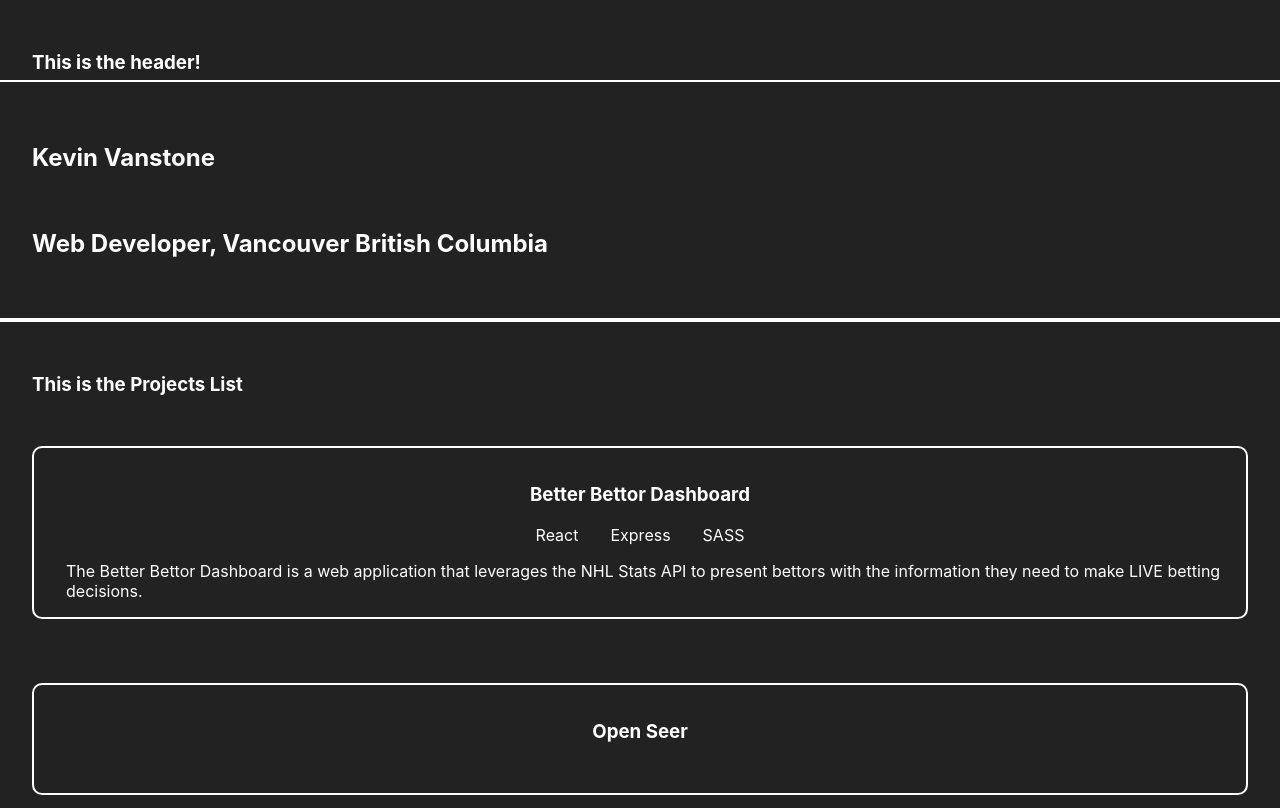
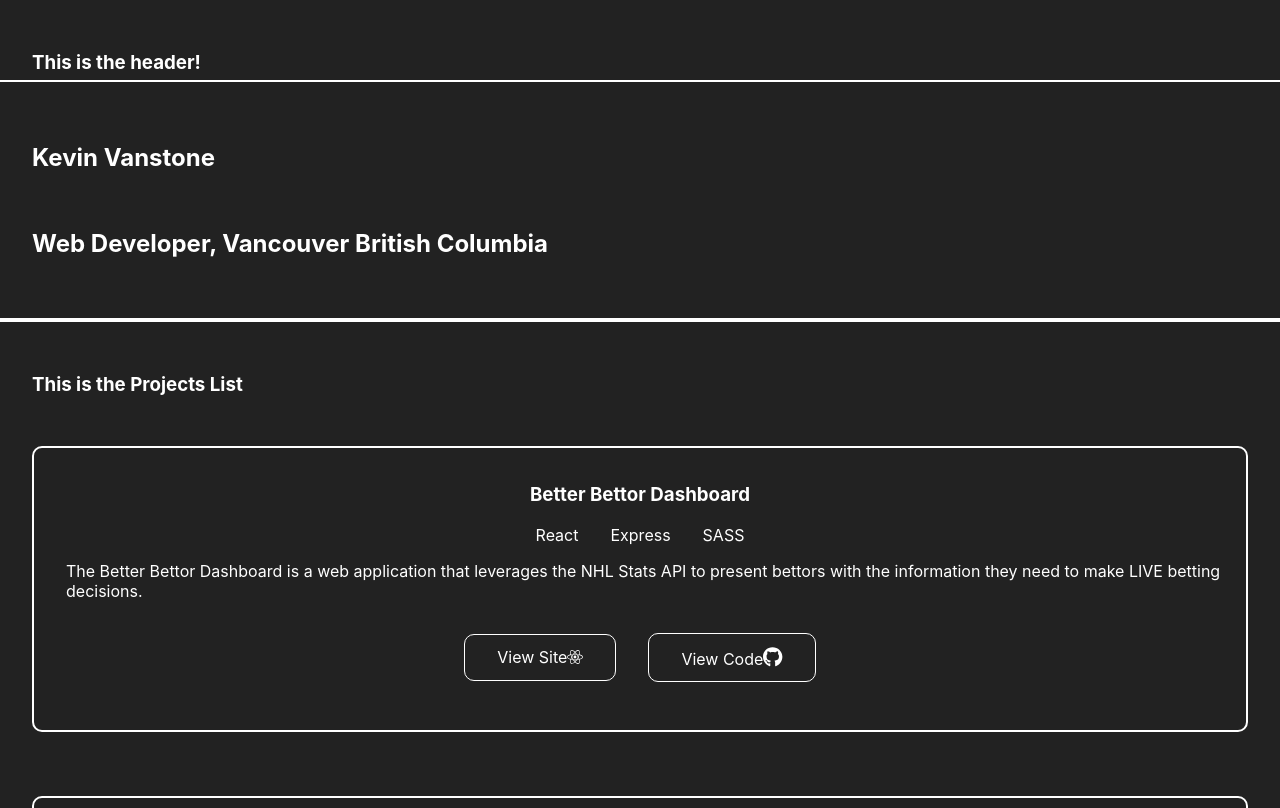
Before and after one commit to KevinVanstone/portfolio-kv, a Next.js app: page /portfolio in a window 1280 px wide. Shown: the top 808 px of the page. Built offline with nearby package versions, Linux system fonts and the light colour scheme.

Commit message:
Project - added FA icons. Styling tbd.

```diff
--- a/components/Project/Project.jsx
+++ b/components/Project/Project.jsx
@@ -1,5 +1,8 @@
 import React from "react";
 import styles from "./Project.module.scss";
+import Link from "next/link";
+import { FontAwesomeIcon } from "@fortawesome/react-fontawesome";
+import { faGithub, faReact } from "@fortawesome/free-brands-svg-icons";
 
 const Project = ({ data }) => {
   return (
@@ -11,6 +14,22 @@ const Project = ({ data }) => {
         <p className={styles[`project__tech-name`]}>{data.tech3}</p>
       </div>
       <p className={styles[`project__tech-desc`]}>{data.description}</p>
+      <div className={styles[`project__links`]}>
+        <Link href={data.name} className={styles[`project__tech-link`]}>
+          View Site
+          <FontAwesomeIcon
+            icon={faReact}
+            style={{ fontSize: 16, color: "white" }}
+          />
+        </Link>
+        <Link href={data.name} className={styles[`project__tech-link`]}>
+          View Code
+          <FontAwesomeIcon
+            icon={faGithub}
+            style={{ fontSize: 20, color: "white" }}
+          />
+        </Link>
+      </div>
     </section>
   );
 };
--- a/components/Project/Project.module.scss
+++ b/components/Project/Project.module.scss
@@ -33,4 +33,28 @@
     color: $kv-white;
     margin: 1rem 0 0 1rem;
   }
+
+  &__links {
+    display: flex;
+    flex-direction: row;
+    align-items: center;
+    margin: 2rem 0;
+  }
+
+  &__links-name {
+    font-size: 16px;
+  }
+
+  &__tech-link {
+    color: $kv-white;
+    margin: 0 1rem;
+    text-decoration: none;
+    padding: 0.8rem 2rem;
+    border: 1px solid $kv-white;
+    border-radius: 10px;
+  }
+
+  &__tech-link:hover {
+    text-decoration: underline;
+  }
 }
--- a/package.json
+++ b/package.json
@@ -6,6 +6,11 @@
     "start": "next start"
   },
   "dependencies": {
+    "@fortawesome/fontawesome-svg-core": "^6.4.2",
+    "@fortawesome/free-brands-svg-icons": "^6.4.2",
+    "@fortawesome/free-regular-svg-icons": "^6.4.2",
+    "@fortawesome/free-solid-svg-icons": "^6.4.2",
+    "@fortawesome/react-fontawesome": "^0.2.0",
     "next": "latest",
     "react": "18.2.0",
     "react-dom": "18.2.0"
--- /dev/null
+++ b/pages/_app.js
@@ -0,0 +1,9 @@
+import "@fortawesome/fontawesome-svg-core/styles.css";
+import { config } from "@fortawesome/fontawesome-svg-core";
+config.autoAddCss = false;
+
+const App = ({ Component, pageProps }) => {
+  return <Component {...pageProps} />;
+};
+
+export default App;
--- a/pages/portfolio.js
+++ b/pages/portfolio.js
@@ -1,5 +1,4 @@
 import Head from "next/head";
-import Link from "next/link";
 import Hero from "../components/Hero/Hero";
 import Header from "../components/Header/Header";
 import Footer from "../components/Footer/Footer";
```
Also changed, not shown: 1 other file (tests, documents, lock files or other folders).
